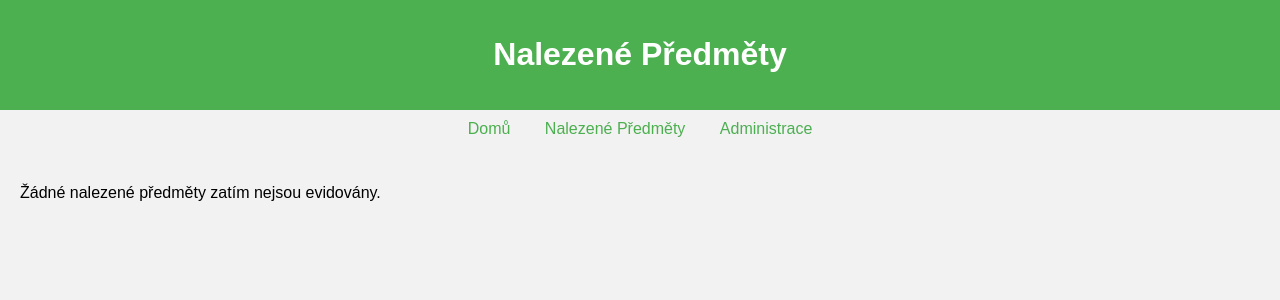
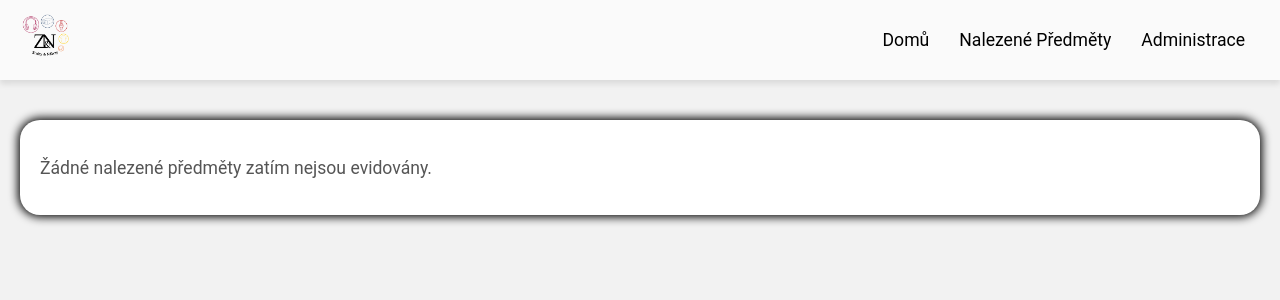
Before and after one commit to ImMarw/osspZaN, a PHP site: page /items.php in a window 1280 px wide. Shown: the top 300 px of the page. Run offline with PHP 8.4, Linux system fonts and the light colour scheme; data that the repository does not hold is empty.

Commit message:
stylovani a design od Honzika

```diff
--- a/add_item.php
+++ b/add_item.php
@@ -84,5 +84,4 @@ if ($_SERVER['REQUEST_METHOD'] == 'POST') {
         </form>
     </div>
 </body>
-
 </html>
--- a/items.php
+++ b/items.php
@@ -17,14 +17,7 @@ $items = $stmt->fetchAll();
 </head>
 
 <body>
-    <header>
-        <h1>Nalezené Předměty</h1>
-    </header>
-    <nav>
-        <a href="index.php">Domů</a>
-        <a href="items.php">Nalezené Předměty</a>
-        <a href="login.php">Administrace</a>
-    </nav>
+    <?php include 'navbar.php'; ?>
     <div class="container">
         <?php if (count($items) > 0): ?>
             <?php foreach ($items as $item): ?>
@@ -44,6 +37,6 @@ $items = $stmt->fetchAll();
             <p>Žádné nalezené předměty zatím nejsou evidovány.</p>
         <?php endif; ?>
     </div>
+    <?php $currentPage = 'index'; ?>
 </body>
-
 </html>
--- /dev/null
+++ b/navbar.php
@@ -0,0 +1,24 @@
+<!-- navbar.php -->
+<div class="navbar">
+    <div class="logo">
+        <a href="index.php"><img src="logo.png" alt="Logo"></a>
+    </div>
+    <div class="nav-links">
+    <a href="index.php" class="<?php if ($currentPage == 'index') echo 'active'; ?>">Domů</a>
+    <a href="items.php" class="<?php if ($currentPage == 'items') echo 'active'; ?>">Nalezené Předměty</a>
+    <a href="login.php" class="<?php if ($currentPage == 'login') echo 'active'; ?>">Administrace</a>
+    </div>
+    <a href="javascript:void(0);" class="icon" onclick="toggleMenu()">
+        <i class="fa fa-bars"></i>
+    </a>
+</div>
+<script>
+function toggleMenu() {
+    var navLinks = document.getElementById("navLinks");
+    if (navLinks.classList.contains("show-nav")) {
+        navLinks.classList.remove("show-nav");
+    } else {
+        navLinks.classList.add("show-nav");
+    }
+}
+</script>
--- a/styles.css
+++ b/styles.css
@@ -1,44 +1,257 @@
-/* styles.css */
-
+/* Global styles */
 body {
-  font-family: Arial, sans-serif;
+    font-family: 'Roboto', sans-serif;
     background-color: #f2f2f2;
     margin: 0;
     padding: 0;
 }
 
-header {
-  background-color: #4caf50;
+/* Navbar styling */
+.navbar {
+    display: flex;
+    justify-content: space-between;
+    align-items: center;
+    background-color: #fafafa;
+    padding: 10px 20px;
+    box-shadow: 0 4px 6px rgba(0, 0, 0, 0.1);
+    height: 60px; /* Nastavení pevné výšky navbaru */
+}
+
+.logo img {
+    max-height: 50px; /* Logo nebude vyšší než 50px */
+    width: auto;      /* Zachování poměru stran loga */
+}
+
+.nav-links {
+    display: flex;
+    align-items: center;
+}
+
+.nav-links a {
+    color: rgb(0, 0, 0);
+    text-decoration: none;
+    padding: 10px 15px;
+    font-size: 1.1rem;
+    transition: background-color 0.3s ease;
+    border-radius: 5px;
+}
+
+.nav-links a:hover {
+    background-color: #dfdfdf;
+    color: #000000;
+    box-shadow: 0 4px 6px rgba(0, 0, 0, 0.1);
+}
+
+/* Responzivita pro navbar */
+@media (max-width: 768px) {
+    .navbar {
+        flex-direction: column;
+        align-items: flex-start;
+    }
+
+    .nav-links {
+        width: 100%;
+        justify-content: space-between;
+    }
+
+    .nav-links a {
+        display: block;
+        width: 100%;
+        text-align: center;
+        padding: 10px 0;
+        margin: 5px 0;
+    }
+
+    .logo img {
+        max-height: 40px; /* Menší logo pro menší obrazovky */
+    }
+}
+
+/* Hide the navigation links on small screens */
+
+.icon {
+    display: none;
+    font-size: 30px;
     color: white;
-  padding: 15px;
+}
+
+@media (max-width: 768px) {
+    .nav-links {
+        display: none;
+        flex-direction: column;
+        width: 100%;
         text-align: center;
     }
 
-nav {
-  margin: 10px;
-  text-align: center;
+    .nav-links a {
+        padding: 10px;
+        background-color: #4caf50;
+        border-bottom: 1px solid #ddd;
     }
 
-nav a {
-  margin: 0 15px;
-  text-decoration: none;
-  color: #4caf50;
+    .icon {
+        display: block;
+        cursor: pointer;
+    }
+}
+
+.show-nav {
+    display: flex !important;
+}
+
+.nav-links a.active {
+    background-color: #388e3c;
 }
 
 .container {
+    max-width: 1200px;
+    margin: 40px auto;
     padding: 20px;
+    background-color: white;
+    border-radius: 20px;
+    box-shadow: 0px 0px 10px 2px rgb(0, 0, 0);
+}
+
+h2, h3 {
+    color: #333;
+}
+
+p {
+    font-size: 1.1rem;
+    color: #555;
 }
 
 .item {
-  background-color: white;
-  padding: 15px;
-  margin-bottom: 10px;
-  border-radius: 5px;
+    background-color: #e0e0e0;
+    padding: 20px;
+    margin-bottom: 20px;
+    border-radius: 20px;
+    box-shadow: 0 4px 8px rgba(0, 0, 0, 0.05);
+    display: flex;
+    align-items: center;
+    justify-content: space-between;
+    flex-wrap: wrap;
 }
 
 .item img {
     max-width: 200px;
     height: auto;
-  display: block;
-  margin-top: 10px;
+    border-radius: 5px;
+    box-shadow: 0 2px 4px rgba(0, 0, 0, 0.1);
+    margin-bottom: 10px;
 }
+
+small {
+    font-size: 0.85rem;
+    color: #777;
+}
+
+button, input[type="submit"] {
+    background-color: #4caf50;
+    color: white;
+    padding: 10px 20px;
+    border: none;
+    border-radius: 5px;
+    font-size: 1.1rem;
+    cursor: pointer;
+    transition: background-color 0.3s ease;
+}
+
+button:hover, input[type="submit"]:hover {
+    background-color: #388e3c;
+}
+
+input[type="text"], input[type="password"], textarea, input[type="file"] {
+    width: 100%;
+    padding: 10px;
+    margin-top: 8px;
+    margin-bottom: 16px;
+    border-radius: 5px;
+    border: 1px solid #ddd;
+    font-size: 1rem;
+}
+
+input[type="file"] {
+    padding: 5px;
+}
+
+footer {
+    text-align: center;
+    padding: 20px;
+    background-color: #4caf50;
+    color: white;
+    position: fixed;
+    bottom: 0;
+    width: 100%;
+}
+
+footer p {
+    margin: 0;
+}
+
+/* Responsive styles */
+
+/* Mobile (small devices, 600px and below) */
+@media (max-width: 600px) {
+    header h1 {
+        font-size: 1.8rem;
+    }
+
+    nav a {
+        font-size: 1rem;
+        margin: 0 10px;
+        padding: 8px 16px;
+    }
+
+    .container {
+        padding: 15px;
+        margin: 20px auto;
+    }
+
+    .item {
+        flex-direction: column;
+        text-align: center;
+    }
+
+    .item img {
+        max-width: 150px;
+        margin-bottom: 15px;
+    }
+}
+
+/* Tablets (601px to 992px) */
+@media (min-width: 601px) and (max-width: 992px) {
+    header h1 {
+        font-size: 2.2rem;
+    }
+
+    nav a {
+        font-size: 1.05rem;
+        margin: 0 15px;
+    }
+
+    .container {
+        max-width: 95%;
+        padding: 20px;
+    }
+
+    .item {
+        flex-direction: row;
+        text-align: left;
+    }
+
+    .item img {
+        max-width: 180px;
+    }
+}
+
+/* Desktops (993px and above) */
+@media (min-width: 993px) {
+    .container {
+        max-width: 1200px;
+    }
+
+    .item {
+        flex-direction: row;
+    }
+}
```
Also changed, not shown: index.php (+2 -10 lines), login.php (+2 -9 lines), logo.png (added), logo2.png (added). Lines whose indentation alone changed are shown as unchanged.
